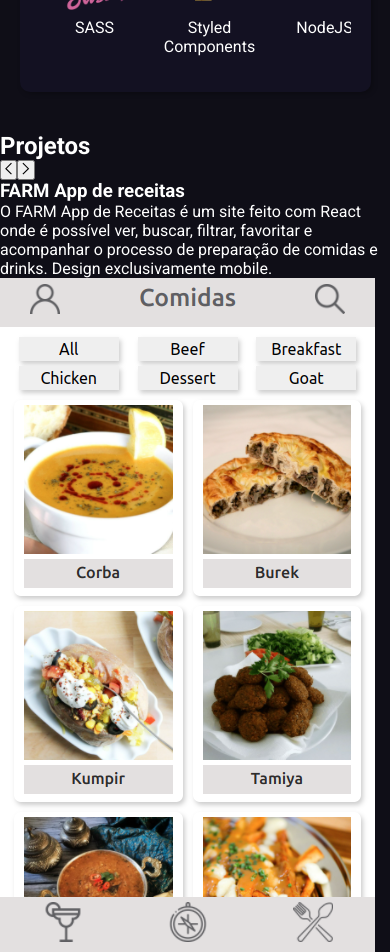
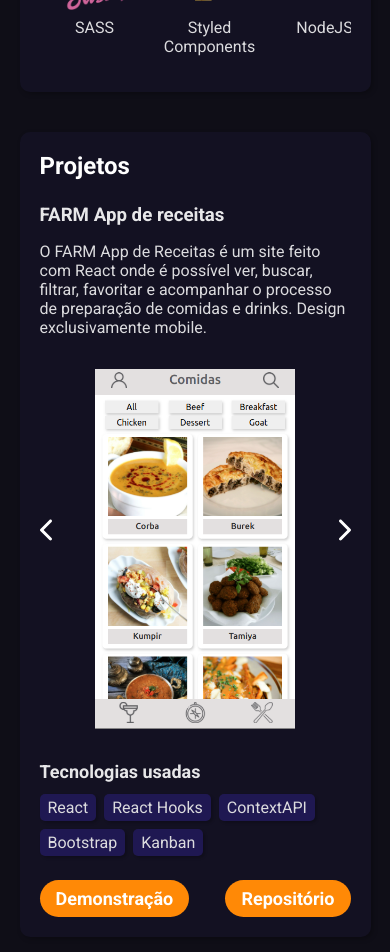
Before and after one commit to matheusg18/matheusg18.github.io, a React (Create React App) app: page / in a window 390 px wide. Shown: the part 1900-2852 px from the top of the page. Built offline with nearby package versions, Linux system fonts and the light colour scheme.

Commit message:
[Projects] adiciona estilos mobile

```diff
--- /dev/null
+++ b/src/components/Projects/Projects.styles.jsx
@@ -0,0 +1,108 @@
+import styled from 'styled-components';
+
+export const ProjectsWrapper = styled.section`
+  width: 90%;
+  margin: 0 auto ${({ theme }) => theme.space(5)} auto;
+  position: relative;
+  background-color: ${({ theme }) => theme.color.card};
+  border-radius: 10px;
+  padding: ${({ theme }) => theme.space(2.5)};
+  box-shadow: 2px 2px 5px rgba(0, 0, 0, 0.25);
+`;
+
+const ProjectsButton = styled.button`
+  position: absolute;
+  background-color: transparent;
+  border: none;
+  outline: none;
+  color: ${({ theme }) => theme.color.font};
+  top: 50%;
+  font-size: 32px;
+  transform: translateY(-50%);
+`;
+
+export const PrevProjectButton = styled(ProjectsButton)`
+  left: 10px;
+`;
+
+export const NextProjectButton = styled(ProjectsButton)`
+  right: 10px;
+`;
+
+export const ProjectInfoContainer = styled.div`
+  margin: ${({ theme }) => theme.space(3)} 0;
+
+  & h3 {
+    opacity: 0.9;
+  }
+
+  & p {
+    margin-top: ${({ theme }) => theme.space(2)};
+    opacity: 0.85;
+    text-align: left;
+  }
+`;
+
+export const ProjectStackContainer = styled.div`
+  margin: ${({ theme }) => theme.space(3)} 0;
+
+  & h4 {
+    font-size: 18px;
+    opacity: 0.9;
+  }
+`;
+
+export const ProjectImageContainer = styled.div`
+  width: 100%;
+  display: flex;
+  align-items: center;
+  justify-content: center;
+  margin: ${({ theme }) => theme.space(4)} 0;
+`;
+
+export const ProjectImage = styled.img`
+  max-width: 200px;
+  height: auto;
+`;
+
+export const StacksContainer = styled.div`
+  display: flex;
+  width: 100%;
+  flex-flow: row wrap;
+  align-items: center;
+  margin-top: ${({ theme }) => theme.space(1.5)};
+  gap: ${({ theme }) => theme.space(1)};
+
+  &::after {
+    content: '';
+    flex-grow: 1;
+  }
+
+  & > div {
+    padding: ${({ theme }) => theme.space(0.5)} ${({ theme }) => theme.space(1)};
+    background-color: ${({ theme }) => theme.color.skillCard};
+    border-radius: 5px;
+    opacity: 0.85;
+    box-shadow: 2px 2px 3px rgba(0, 0, 0, 0.25);
+  }
+`;
+
+export const ProjectsLinks = styled.div`
+  display: flex;
+  width: 100%;
+  flex-flow: row nowrap;
+  align-items: center;
+  justify-content: space-between;
+
+  & > a {
+    display: block;
+    width: fit-content;
+    border-radius: 30px;
+    padding: ${({ theme }) => theme.space(1)} ${({ theme }) => theme.space(2)};
+    background-color: ${({ theme }) => theme.color.secondary};
+    text-decoration: none;
+    font-size: 18px;
+    font-weight: 700;
+    color: ${({ theme }) => theme.color.font};
+  }
+`;
--- a/src/components/Projects/index.jsx
+++ b/src/components/Projects/index.jsx
@@ -1,5 +1,16 @@
 import React, { useState } from 'react';
-import { GrNext, GrPrevious } from 'react-icons/gr';
+import { IoIosArrowForward, IoIosArrowBack } from 'react-icons/io';
+import {
+  NextProjectButton,
+  PrevProjectButton,
+  ProjectImage,
+  ProjectImageContainer,
+  ProjectInfoContainer,
+  ProjectsLinks,
+  ProjectStackContainer,
+  ProjectsWrapper,
+  StacksContainer,
+} from './Projects.styles';
 
 function Projects() {
   const [projectIndex, setProjectIndex] = useState(0);
@@ -31,34 +42,36 @@ function Projects() {
   };
 
   return (
-    <section>
+    <ProjectsWrapper>
       <h2>Projetos</h2>
-      <button
-        type="button"
-        aria-label="projeto anterior"
-        onClick={goPrevProject}
-      >
-        <GrPrevious />
-      </button>
-      <button
-        type="button"
-        aria-label="próximo projeto"
-        onClick={goNextProject}
-      >
-        <GrNext />
-      </button>
+      <PrevProjectButton type="button" aria-label="projeto anterior" onClick={goPrevProject}>
+        <IoIosArrowBack />
+      </PrevProjectButton>
+      <NextProjectButton type="button" aria-label="próximo projeto" onClick={goNextProject}>
+        <IoIosArrowForward />
+      </NextProjectButton>
       <div>
+        <ProjectInfoContainer>
           <h3>{projects[projectIndex].name}</h3>
           <p>{projects[projectIndex].description}</p>
-        <img src={projects[projectIndex].img} alt={projects[projectIndex].name} />
+        </ProjectInfoContainer>
+        <ProjectImageContainer>
+          <ProjectImage src={projects[projectIndex].img} alt={projects[projectIndex].name} />
+        </ProjectImageContainer>
+        <ProjectStackContainer>
           <h4>Tecnologias usadas</h4>
+          <StacksContainer>
             {projects[projectIndex].stack.map((st) => (
               <div key={`${projects[projectIndex].name}${st}`}>{st}</div>
             ))}
+          </StacksContainer>
+        </ProjectStackContainer>
       </div>
+      <ProjectsLinks>
         <a href={projects[projectIndex].demo}>Demonstração</a>
         <a href={projects[projectIndex].repo}>Repositório</a>
-    </section>
+      </ProjectsLinks>
+    </ProjectsWrapper>
   );
 }
 
--- a/src/components/SkillIcon/SkillIcon.styles.jsx
+++ b/src/components/SkillIcon/SkillIcon.styles.jsx
@@ -11,6 +11,10 @@ const SkillIconContainer = styled.div`
     height: 60px;
     width: auto;
   }
+
+  & span {
+    opacity: 0.85;
+  }
 `;
 
 export default SkillIconContainer;
--- a/src/components/Sobre/Sobre.styles.jsx
+++ b/src/components/Sobre/Sobre.styles.jsx
@@ -24,6 +24,7 @@ export const SobreImg = styled.img`
 export const SobreParagraph = styled.p`
   margin-bottom: ${({ theme }) => theme.space(2)};
   text-align: center;
+  opacity: 0.85;
 `;
 
 export const SobreLink = styled.a`
```
Lines whose indentation alone changed are shown as unchanged.
